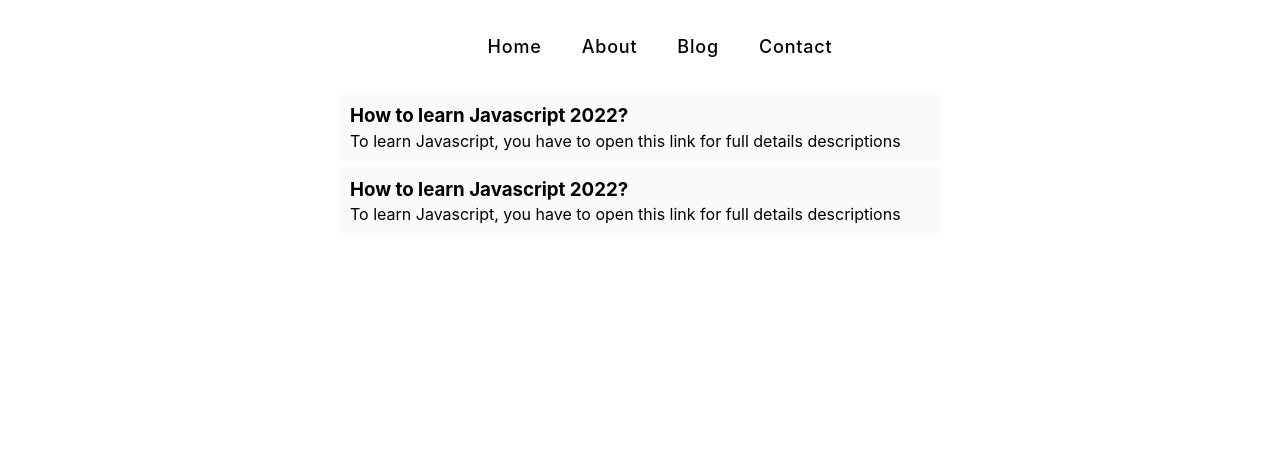
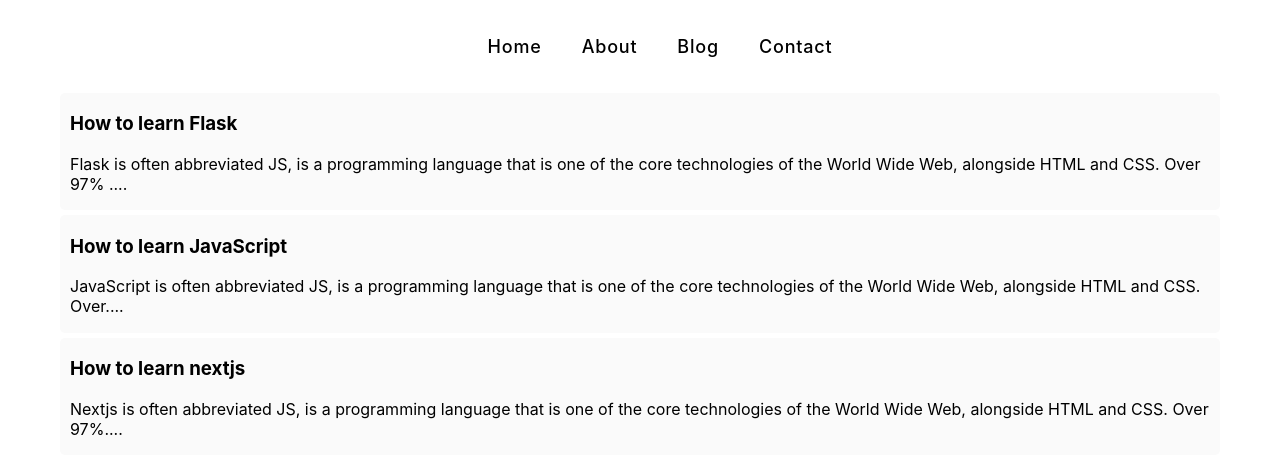
Before and after one commit to gauravgupta799/huntingCoder, a Next.js app: page /blog in a window 1280 px wide. Shown: the top 474 px of the page. Built offline with nearby package versions, Linux system fonts and the light colour scheme.

Commit message:
fetchBlogs

```diff
--- a/BlogsData/how-to-learn-flask.json
+++ b/BlogsData/how-to-learn-flask.json
@@ -1,5 +1,6 @@
 {
     "title": "How to learn Flask",
     "content": "Flask is often abbreviated JS, is a programming language that is one of the core technologies of the World Wide Web, alongside HTML and CSS. Over 97% of websites use JavaScript on the client side for web page behaviour, often incorporating third-party libraries. All major web browsers have a dedicated JavaScript engine to execute the code on users' devices. JavaScript is a high-level, often just-in-time compiled language that conforms to the ECMAScript standard.It has dynamic typing, prototype-based object-orientation, and first-class functions. It is multi-paradigm, supporting event-driven, functional, and imperative programming styles. It has application programming interfaces (APIs) for working with text, dates, regular expressions, standard data structures, and the Document Object Model (DOM). The ECMAScript standard does not include any input/output (I/O), such as networking, storage, or graphics facilities. In practice, the web browser or other runtime system provides JavaScript APIs for I/O. JavaScript engines were originally used only in web browsers, but are now core components of some servers and a variety of applications. The most popular runtime system for this usage is Node.js. Although Java and JavaScript are similar in name, syntax, and respective standard libraries, the two languages are distinct and differ greatly in design.",
-    "author": "Gaurav Bhai"
+    "author": "Gaurav Bhai",
+    "slug":"how-to-learn-flask"
 }
--- a/BlogsData/how-to-learn-javascript.json
+++ b/BlogsData/how-to-learn-javascript.json
@@ -1,5 +1,6 @@
 {
     "title": "How to learn JavaScript",
     "content": "JavaScript is often abbreviated JS, is a programming language that is one of the core technologies of the World Wide Web, alongside HTML and CSS. Over 97% of websites use JavaScript on the client side for web page behaviour, often incorporating third-party libraries. All major web browsers have a dedicated JavaScript engine to execute the code on users' devices. JavaScript is a high-level, often just-in-time compiled language that conforms to the ECMAScript standard. It has dynamic typing, prototype-based object-orientation, and first-class functions. It is multi-paradigm, supporting event-driven, functional, and imperative programming styles. It has application programming interfaces (APIs) for working with text, dates, regular expressions, standard data structures, and the Document Object Model (DOM). The ECMAScript standard does not include any input/output (I/O), such as networking, storage, or graphics facilities. In practice, the web browser or other runtime system provides JavaScript APIs for I/O. JavaScript engines were originally used only in web browsers, but are now core components of some servers and a variety of applications. The most popular runtime system for this usage is Node.js. Although Java and JavaScript are similar in name, syntax, and respective standard libraries, the two languages are distinct and differ greatly in design.",
-    "author": "Gaurav Bhai"
+    "author": "Gaurav Bhai",
+    "slug":"how-to-learn-javascript"
 }
--- a/BlogsData/how-to-learn-nextjs.json
+++ b/BlogsData/how-to-learn-nextjs.json
@@ -1,5 +1,6 @@
 {
     "title": "How to learn nextjs",
     "content": "Nextjs is often abbreviated JS, is a programming language that is one of the core technologies of the World Wide Web, alongside HTML and CSS. Over 97% of websites use JavaScript on the client side for web page behaviour,often incorporating third-party libraries. All major web browsers have a dedicated JavaScript engine to execute the code on users' devices. JavaScript is a high-level, often just-in-time compiled language that conforms to the ECMAScript standard. It has dynamic typing, prototype-based object-orientation, and first-class functions. It is multi-paradigm, supporting event-driven, functional, and imperative programming styles. It has application programming interfaces (APIs) for working with text, dates, regular expressions, standard data structures, and the Document Object Model (DOM). The ECMAScript standard does not include any input/output (I/O), such as networking, storage, or graphics facilities. In practice, the web browser or other runtime system provides JavaScript APIs for I/O. JavaScript engines were originally used only in web browsers, but are now core components of some servers and a variety of applications. The most popular runtime system for this usage is Node.js. Although Java and JavaScript are similar in name, syntax, and respective standard libraries, the two languages are distinct and differ greatly in design.",
-    "author": "Gaurav Bhai"
+    "author": "Gaurav Bhai",
+    "slug":"how-to-learn-nextjs"
 }
--- a/pages/api/blogs.js
+++ b/pages/api/blogs.js
@@ -1,9 +1,14 @@
 import * as fs from 'fs';
 // http://localhost:3000/api/blogs
 
-export default function handler(req, res) {
-    fs.readdir('BlogsData', (err, data) => {
-        console.log(data);
-        res.status(200).json(data);
-    })
+export default async function handler(req, res) {
+   const data = await fs.promises.readdir('BlogsData');
+   let allBlogs= [];
+   for(let index=0; index < data.length; index++){
+      const item = data[index];
+      console.log(item)
+      let myfile = await fs.promises.readFile(`BlogsData/${item}`,'utf-8')
+      allBlogs.push(JSON.parse(myfile));
+   }
+   res.status(200).json(allBlogs);
 }
--- a/pages/blog.js
+++ b/pages/blog.js
@@ -1,23 +1,35 @@
-import React from 'react';
+import React,{useState, useEffect } from 'react';
 import styles from "../styles/BlogPost.module.css";
 import Link from "next/link";
 
 
 const Blog = () => {
+    const [blogs, setBlogs]= useState([]);
+    useEffect(() =>{
+        fetch("http://localhost:3000/api/blogs")
+        .then(res => res.json())
+        .then((data) =>setBlogs(data));
+    },[]);
+    //   console.log("Data",blogs)
     return (
         <div className={styles.blogpostContiner}>
-            <div className={styles.blogsWrapper}>
-                <div className={styles.blogItem}>
-                <Link href={"/blogpost/learn-jacscript"}>
-                    <h3 className={styles.blogTitle}>How to learn Javascript 2022?</h3>
-                </Link>
-                    <p>To learn Javascript, you have to open this link for full details descriptions</p>
-                </div>
-                <div className={styles.blogItem}>
-                    <h3 className={styles.blogTitle}>How to learn Javascript 2022?</h3>
-                    <p>To learn Javascript, you have to open this link for full details descriptions</p>
-                </div>
-            </div>
+            {  blogs.map((item) =>{
+                return(
+                    <>
+                        <div className={styles.blogsWrapper}>
+                            <div className={styles.blogItem}>
+                                <Link href={`/blogpost/${item.slug}`}>
+                                    <h3 className={styles.blogTitle}>
+                                    {item.title}
+                                    </h3>
+                                </Link>
+                                <p>{item.content.substr(0,150)}....</p>
+                            </div>
+                        </div>
+                    </>
+                )
+                })
+            }
         </div>
     )
 }
--- a/styles/BlogPost.module.css
+++ b/styles/BlogPost.module.css
@@ -1,6 +1,6 @@
 .blogpostContiner{
     min-width:50vw;
-    display: flex;
+    /* display: flex; */
     align-items: center;
     margin:20px 40px;
     justify-content: center;
@@ -11,7 +11,6 @@
     min-width:50vw;
   }
 .blogItem{
-    line-height: 7px;
     margin-bottom: 5px;
     background: #fafafa;
     border-radius: 5px;
```
